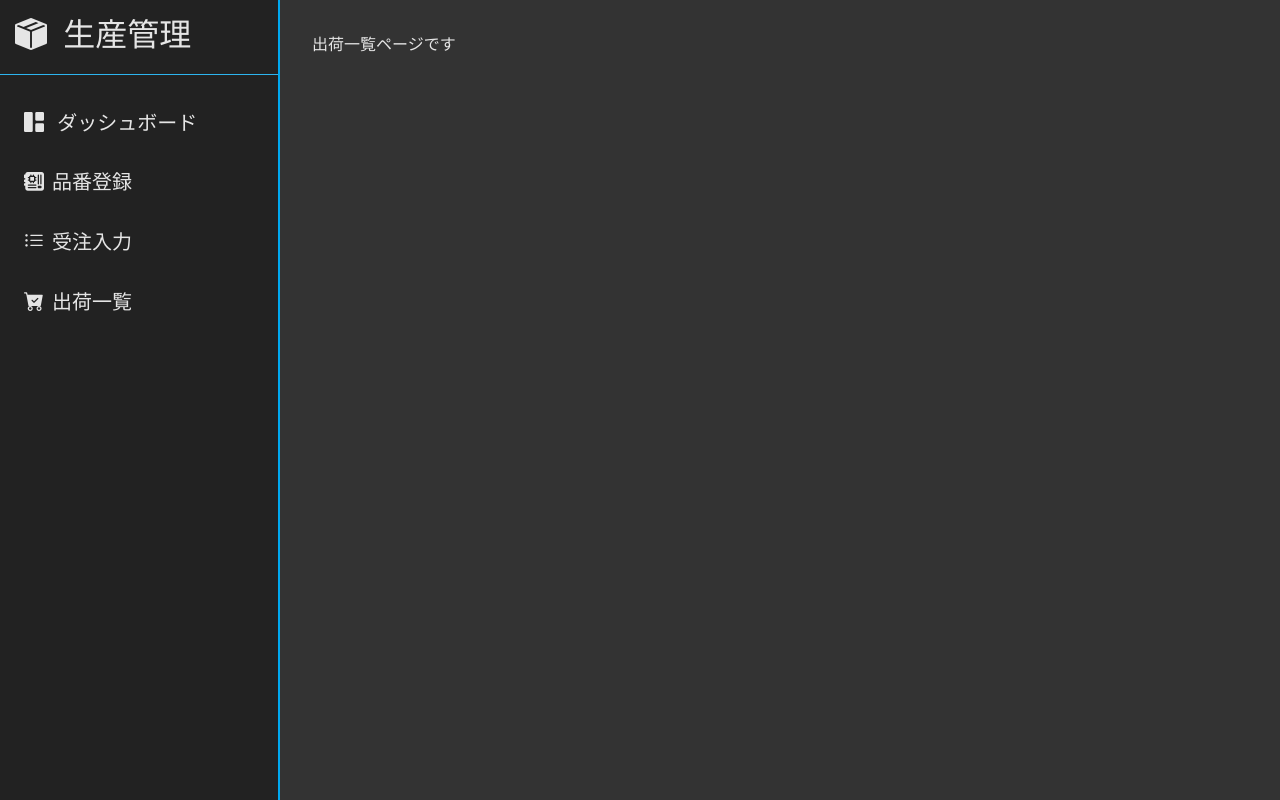
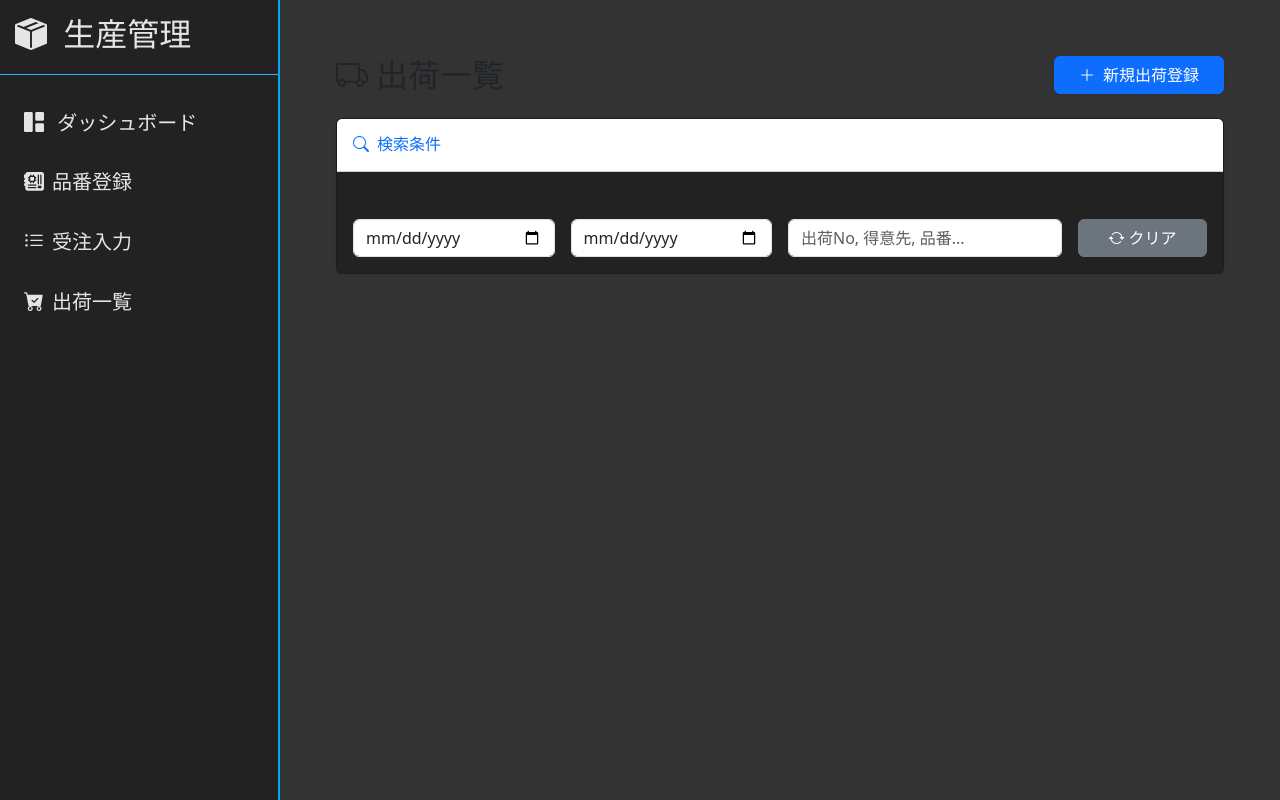
Before and after one commit to itut-vl/2026_project, a Django app: page /shipping_list/ in a window 1280 px wide. Run offline with Django 4.2, Linux system fonts and the light colour scheme; some libraries are stand-ins or nearby versions.

Commit message:
出荷一覧ページを作成　途中

```diff
--- a/templates/shipping_list.html
+++ b/templates/shipping_list.html
@@ -1,4 +1,50 @@
 {% extends 'base.html' %} {% block content %}
-<p>出荷一覧ページです</p>
+<div class="container-fluid px-4 py-4">
+  <div class="d-flex justify-content-between align-items-center mb-4">
+    <h1 class="h2 m-0 text-dark"><i class="bi bi-truck me-2"></i>出荷一覧</h1>
+    <button class="btn btn-primary shadow-sm px-4">
+      <i class="bi bi-plus-lg me-2"></i>新規出荷登録
+    </button>
+  </div>
 
-{% endblock content %}
+  <!-- 検索フィルター -->
+  <div class="card shadow-sm mb-4 border-start-primary">
+    <div class="card-header bg-white py-3">
+      <h6 class="m-0 font-weight-bold text-primary">
+        <i class="bi bi-search me-2"></i>検索条件
+      </h6>
+    </div>
+    <div class="card-body">
+      <form class="row g-3 align-items-end">
+        <div class="col-md-3">
+          <label class="form-label text-muted small">出荷日（From）</label>
+          <input type="date" class="form-control" />
+        </div>
+        <div class="col-md-3">
+          <label class="form-label text-muted small">出荷日（To）</label>
+          <input type="date" class="form-control" />
+        </div>
+        <div class="col-md-4">
+          <label class="form-label text-muted small">キーワード</label>
+          <input
+            type="text"
+            class="form-control"
+            placeholder="出荷No, 得意先, 品番..."
+          />
+        </div>
+        <div class="col-md-2">
+          <button type="button" class="btn btn-secondary w-100">
+            <i class="bi bi-arrow-repeat me-1"></i>クリア
+          </button>
+        </div>
+      </form>
+    </div>
+  </div>
+</div>
+{% endblock content %} {% block extra_js %}
+<script>
+  $(document).ready(function () {
+    // DataTableの初期化
+  });
+</script>
+{% endblock extra_js %}
```
